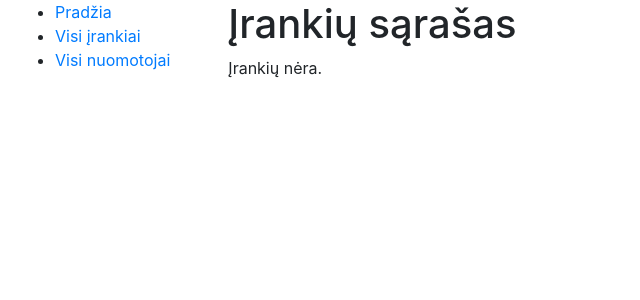
After one commit to karina-klinkeviciute/CodeAcademyDjango, a Django app: page /irankiai/visi/ in a window 1280 px wide. The commit adds this page. Shown: the top 300 px of the page, without its empty margins (0-640 px from the left). Run offline with Django 4.2, Linux system fonts and the light colour scheme; data that the repository does not hold is empty; some libraries are stand-ins or nearby versions.

Commit message:
irankiu saraso view

```diff
--- /dev/null
+++ b/irankiai/irankis/templates/irankiai.html
@@ -0,0 +1,18 @@
+{% extends "base.html" %}
+
+{% block content %}
+      <h1>Įrankių sąrašas</h1>
+  {% if irankis_list %}
+  <ul>
+    {% for irankis in irankis_list %}
+      <li>
+        <a href="{{ irankis.id }}">{{ irankis.pavadinimas }}</a> ({{irankis.naudotojas.naudotojas.first_name}})
+      </li>
+    {% endfor %}
+  </ul>
+  {% else %}
+    <p>Įrankių nėra.</p>
+  {% endif %}
+
+
+{% endblock %}
--- a/irankiai/irankis/urls.py
+++ b/irankiai/irankis/urls.py
@@ -1,8 +1,10 @@
 from django.urls import path
 
 from irankis.views import index
+from naudotojo_profilis.views import IrankiaiView
 
 urlpatterns = [
     # 5ranki7 nuorodos
     path("", index, name="index"),
+    path("visi/", IrankiaiView.as_view(), name="irankis-list")
 ]
--- a/irankiai/naudotojo_profilis/views.py
+++ b/irankiai/naudotojo_profilis/views.py
@@ -1,5 +1,7 @@
 from django.shortcuts import render
+from django.views.generic import ListView
 
+from irankis.models import Irankis
 from naudotojo_profilis.models import NaudotojoProfilis
 
 
@@ -16,3 +18,8 @@ def naudotojai(request):
 def naudotojas(request, naudotojo_id):
     naudotojo_info = NaudotojoProfilis.objects.get(pk=naudotojo_id)
     return render(request, "naudotojas.html", context={"naudotojas": naudotojo_info})
+
+
+class IrankiaiView(ListView):
+    model = Irankis
+    template_name = "irankiai.html"
--- a/irankiai/templates/base.html
+++ b/irankiai/templates/base.html
@@ -16,7 +16,7 @@
       {% block sidebar %}
         <ul class="sidebar-nav">
           <li><a href="{% url 'index' %}">Pradžia</a></li>
-          <li><a href="">Visi įrankiai</a></li>
+          <li><a href="{% url 'irankis-list' %}">Visi įrankiai</a></li>
           <li><a href="{% url "naudotojai" %}">Visi nuomotojai</a></li>
         </ul>
      {% endblock %}
```
